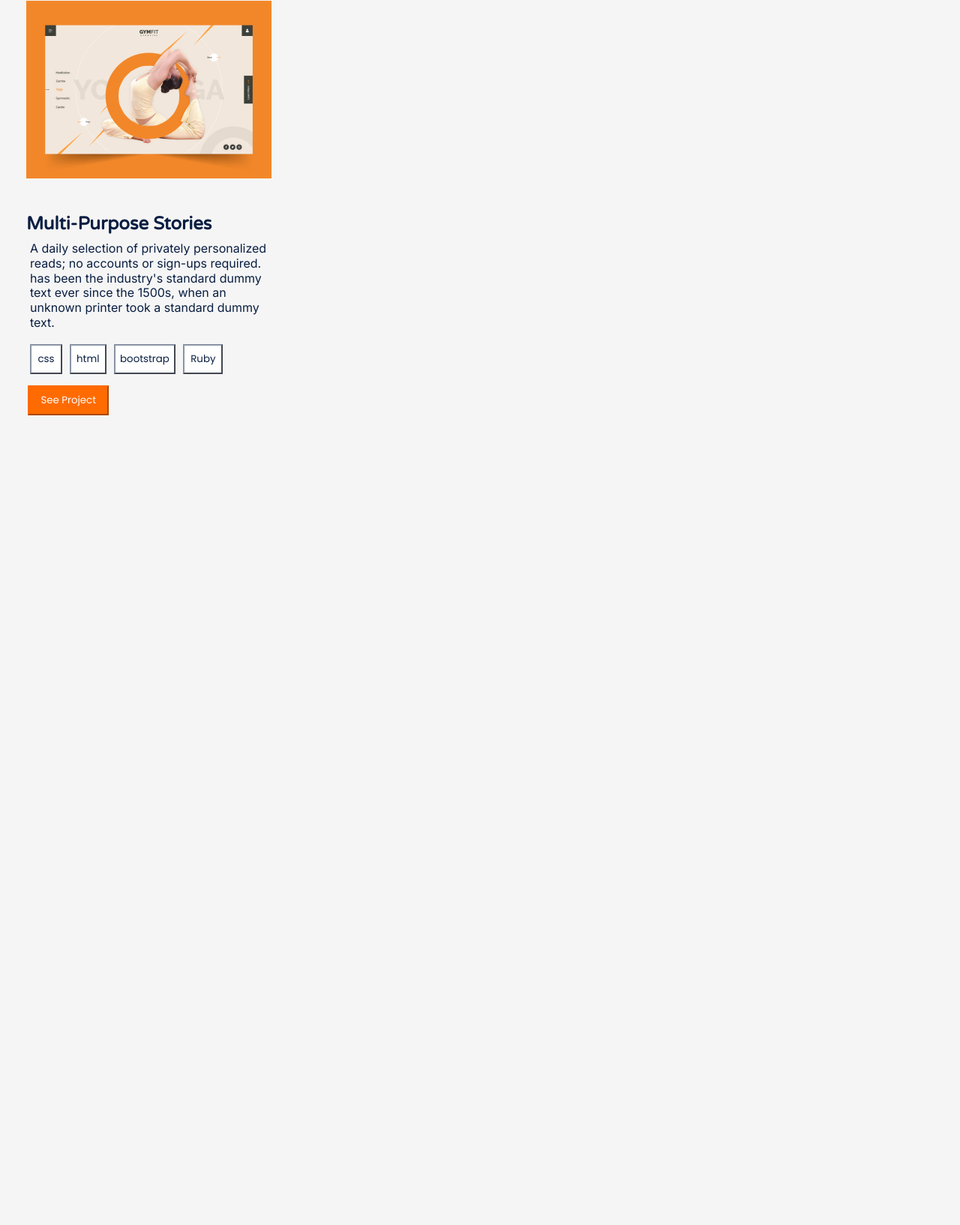
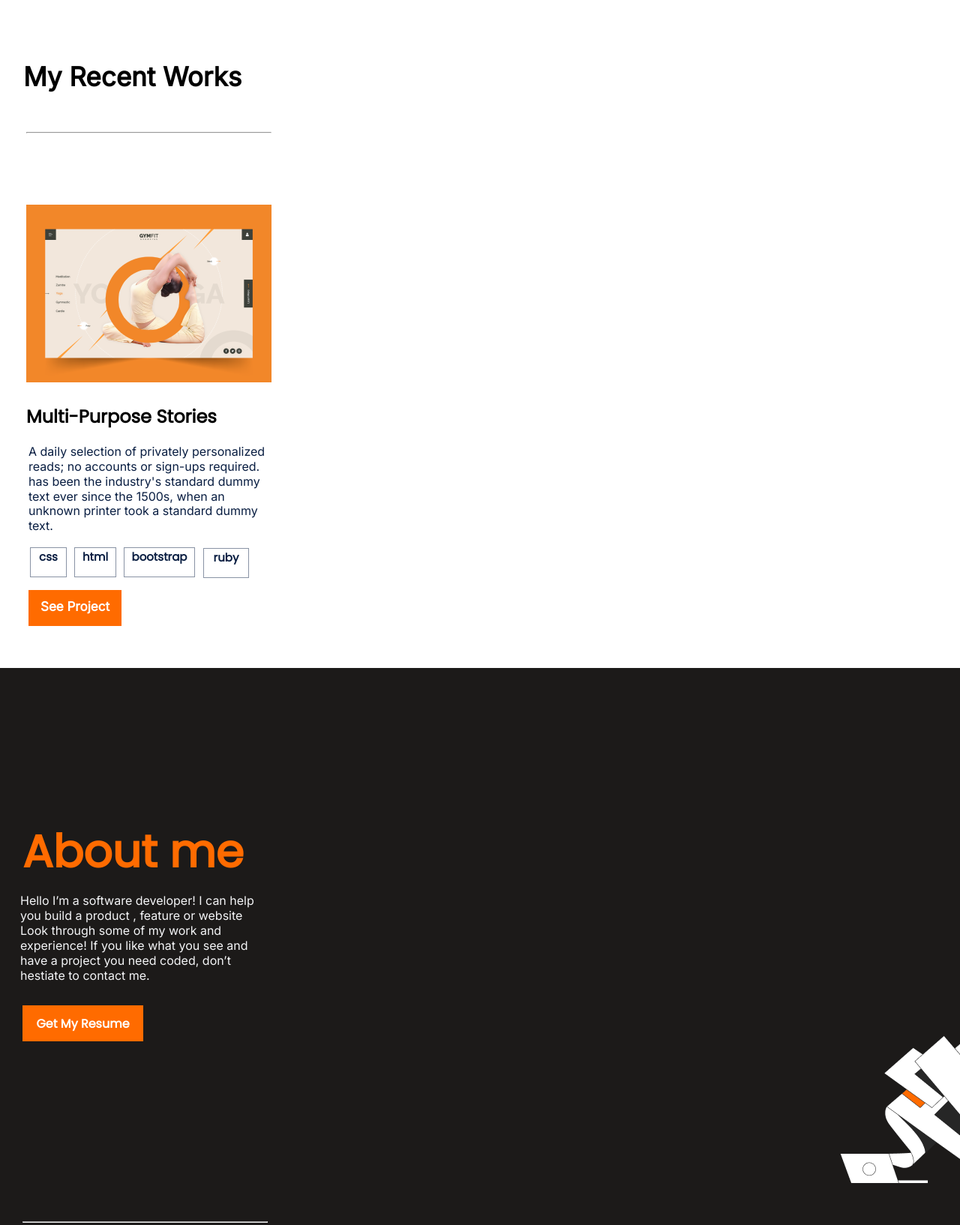
Before and after one commit to posh101/My-Portfolio, a website: page index.html in a window 1280 px wide. Shown: the part 791-2425 px from the top of the page at 75% size. Before the commit the page ends 1345 px from the top, so only its background shows below. Drawn offline with Linux system fonts and the light colour scheme.

Commit message:
Created a portfolio with html and css and also add linters.

```diff
--- a/index.html
+++ b/index.html
@@ -70,22 +70,17 @@
       </section>
 
       <section class="wrap">
-        <br>
-        <br>
-        <br>
-        <br>
-        <br>
-        <br>
-        <br>
-        <br>
-        <br>
 
-      <header>
-        <h1 class="heading">Multi-Purpose Stories</h1>
+      <header class="main-background">
+        <h1 class="main">My Recent Works</h1>
      </header>
 
-     <main>
-    <section>
+     <hr class="line" style="width:327px",  color: #212121; >
+
+     <main class="background2">
+
+      <h2 class="heading2">Multi-Purpose Stories</h2>
+
         <div>
     <p class="text">
         A daily selection of privately
@@ -97,19 +92,107 @@
     </p>
     </div>
 
-    <nav class="button">
-        <button class="button1" type="css">css</button>
-        <button class="button2" type="html">html</button>
-        <button class="button3" type="bootstrap">bootstrap</button>
-        <button class="button4" type="Ruby">Ruby</button>
-        <button class="button5" type="See Project">See Project</button>
-    </nav>
+    <div class="image"></div>
+
+  </main>
+
+  <section>
+
+    <div class="button">
+
+    <ul class="button">
+        <li class="css">css</li>
+        <li class=" html">html</li>
+        <li class="bootstrap">bootstrap</li>
+        <li class="button2">ruby</li>
+  </ul>
+    </div>
+
+    <div class="see-project">See Project</div>
 
     </section>
-    </section>
 
-    </main>
+  </section>
 
+  <section class="black">
+
+<header class="about">
+  <h1>About me</h1>
+</header>
+
+<main>
+
+<div>
+  <p class="about-me-text">
+    Hello I’m a software developer! I can help <br>
+    you build a product , feature or website  <br>
+    Look through some of my work and <br>
+    experience! If you like what you see and <br>
+     have a project you need coded, don’t <br>
+      hestiate to contact me. <br>
+  </p>
+
+</div>
+
+</main>
+
+<div>
+
+  <ul>
+    <li class="resume">Get My Resume</li>
+  </ul>
+</div>
+
+<hr class="line2" style="width:327px", color: #fff; >
+</section>
+
+<section class="begining">
+
+<Header class="lang3">
+
+</Header>
+
+<main>
+
+<div class="prog-lang">
+
+  <ul>
+    <li class="lang4">Language</li>
+    <li class="lang5">Javascript</li>
+    <li class="lang6">Ruby</li>
+    <li class="lang7">Html</li>
+    <li class="lang8">Css</li>
+  </ul>
+</div>
+
+<div class="pro-lang2">
+
+  <ul>
+    <li class="frame">Frameworks</li>
+    <li class="strap">Bootstrap</li>
+    <li class="rails">Ruby on Rails</li>
+    <li class="rsp">RSPec</li>
+    <li class="sel">Selenium</li>
+  </ul>
+</div>
+
+<div class="pro-lang3">
+
+  <ul>
+
+    <li class="skill">Skills</li>
+    <li class="code">Codekit</li>
+    <li class="git">Github</li>
+    <li class="code1">Codepen</li>
+    <li class="lab">Gitlab</li>
+    <li class="ter">Terminal</li>
+  </ul>
+</div>
+
+</main>
+
+</section>
 
 </body>
+
 </html>
--- a/style.css
+++ b/style.css
@@ -103,12 +103,21 @@ body {
   line-height: 67px;
 }
 
+.main-background {
+  background-color: white;
+}
+
 .wrap {
+  height: 1000px;
+  width: 375;
+  padding-bottom: 10px;
+  background: white;
   background-image: url(./images/placeholder.png);
   background-repeat: no-repeat;
   background-position: 35px;
-  background-size: auto;
+  background-size: auto, 700px;
   background-attachment: scroll;
+  padding-top: 190px;
 }
 
 .heading {
@@ -124,6 +133,7 @@ body {
 }
 
 .text {
+  background: white;
   color: #091e42;
   font-family: 'Inter', sans-serif;
   font-size: 16px;
@@ -131,10 +141,34 @@ body {
   height: 147px;
   line-height: 124%;
   position: relative;
-  left: 40px;
-  top: 180px;
+  left: 38px;
+  top: 350px;
   align-self: auto;
   display: block;
+}
+
+.heading2 {
+  background: white;
+  position: relative;
+  top: 330px;
+  left: 35px;
+}
+
+.main {
+  font-family: 'Inter', sans-serif;
+  width: 327px;
+  font-size: 35px;
+  height: 83px;
+  padding-bottom: 125px;
+  padding-left: 31px;
+}
+
+.line {
+  width: 327;
+  color: #212121;
+  position: relative;
+  left: 35px;
+  bottom: 30px;
 }
 
 .intro {
@@ -142,67 +176,299 @@ body {
   align-items: center;
   justify-content: center;
   padding-top: 45px;
+  background: white;
 }
 
 .button {
   display: flex;
-  gap: 10px;
-  row-gap: 10px;
+  font-family: 'Inter', sans-serif;
+  font-size: 15px;
+  font-weight: bolder;
+  color: #091e42;
+  list-style-type: none;
   position: relative;
   top: 170px;
-  height: 60px;
-  width: 375px;
+  left: 20px;
+  gap: 10px;
+  height: 277px;
+  width: 754px;
+}
+
+.css {
+  flex-wrap: wrap;
+  height: 40px;
+  width: 49px;
+  background-color: white;
+  border: 1px solid #8993a4;
+  text-align: center;
+}
+
+.html {
+  width: 56px;
+  height: 40px;
+  background-color: white;
+  border: 1px solid #8993a4;
+  text-align: center;
+}
+
+.bootstrap {
+  width: 95px;
+  height: 40px;
+  background-color: white;
+  border: 1px solid #8993a4;
+  text-align: center;
+}
+
+.button2 {
+  width: 61px;
+  height: 40px;
+  margin: 1px;
+  background-color: white;
+  border: 1px solid #8993a4;
+  text-align: center;
+}
+
+.see-project {
+  font-family: 'Inter', sans-serif;
+  font-size: 17px;
+  font-weight: bolder;
+  text-align: center;
+  color: white;
+  gap: 10px;
+  padding: 12px;
+  position: relative;
+  top: 120px;
+  left: 38px;
+  width: 124px;
+  height: 48px;
+  background-color: #ff6b00;
+}
+
+.black {
+  height: 750px;
+  background-color: #1c1a19;
+  padding-top: 200px;
+  background-image: url(./images/Frame.png);
+  background-repeat: no-repeat;
+  background-position: 100% 90%;
+}
+
+.about {
+  font-family: 'Crete Round', serif;
+  font-size: 40px;
+  color: #ff6b00;
+  width: 327px;
+  height: 79px;
+  position: relative;
+  left: 30px;
+  padding-bottom: 100px;
+}
+
+.about-me-text {
+  font-family: 'Inter', sans-serif;
+  font-size: 16px;
+  font-style: normal;
+  padding-bottom: 150px;
+  text-overflow: clip;
+  padding-left: 27px;
+  color: #f4f5f7;
+}
+
+.resume {
+  font-style: 'Inter', sans-serif;
+  font-weight: bolder;
+  color: white;
+  height: 48px;
+  width: 161px;
+  background-color: #ff6b00;
+  gap: 36px;
+  position: relative;
+  left: 30px;
+  bottom: 120px;
+  display: flex;
+  align-items: center;
   justify-content: center;
+}
+
+.line2 {
+  position: relative;
+  left: 30px;
+  top: 120px;
+}
+
+.begining {
+  height: 1300px;
+  background: #1c1a19;
+}
+
+.prog-lang {
+  font-family: 'Inter', sans-serif;
+  list-style-type: none;
+  padding-left: 100px;
+  padding-top: 100px;
+  gap: 200px;
+  color: #fff;
+}
+
+.lang4 {
+  font-size: 32px;
+  width: 115px;
+  margin-bottom: 50px;
+  list-style-image: url(./images/Rectangle.png);
+  font-weight: bolder;
+}
+
+.lang5 {
+  list-style-type: none;
+  font-family: 'Inter', sans-serif;
+  font-size: 22px;
+  position: relative;
+  bottom: 20px;
+  left: 22px;
+}
+
+.lang6 {
+  list-style-type: none;
+  font-family: 'Inter', sans-serif;
+  font-size: 22px;
+  position: relative;
+  top: 20px;
+  left: 45px;
+}
+
+.lang7 {
+  list-style-type: none;
+  font-family: 'Inter', sans-serif;
+  font-size: 22px;
+  position: relative;
+  top: 45px;
+  left: 42px;
+}
+
+.lang8 {
+  list-style-type: none;
+  font-family: 'Inter', sans-serif;
+  font-size: 22px;
+  position: relative;
+  top: 70px;
+  left: 45px;
+}
+
+.pro-lang2 {
+  padding-top: 100px;
+  padding-left: 80px;
+  list-style-type: none;
+  color: #fff;
+}
+
+.frame {
+  padding-right: 20px;
+  font-family: 'Inter', sans-serif;
+  font-weight: bolder;
+  width: 115px;
+  font-size: 32px;
+  list-style-image: url(./images/Rectangle\ 56.png);
+}
+
+.strap {
+  list-style-type: none;
+  font-family: 'Inter', sans-serif;
+  font-size: 22px;
+  position: relative;
+  top: 35px;
+  left: 45px;
+}
+
+.rails {
+  list-style-type: none;
+  font-family: 'Inter', sans-serif;
+  font-size: 22px;
+  position: relative;
+  top: 80px;
+  left: 25px;
+}
+
+.rsp {
+  list-style-type: none;
+  font-family: 'Inter', sans-serif;
+  font-size: 22px;
+  position: relative;
+  top: 125px;
+  left: 55px;
+}
+
+.sel {
+  list-style-type: none;
+  font-family: 'Inter', sans-serif;
+  font-size: 22px;
+  position: relative;
+  top: 170px;
   left: 40px;
 }
 
-.button1 {
-  height: 40px;
-  width: 49px;
-  stroke: solid;
-  color: #8993a4;
-  background: #ffff;
-  border-color: #8993a4;
-  -webkit-text-fill-color: #091e42;
+.pro-lang3 {
+  padding-top: 210px;
+  padding-left: 120px;
+  list-style-type: none;
+  color: #fff;
 }
 
-.button2 {
-  width: 56px;
-  height: 40px;
-  stroke: solid;
-  color: #8993a4;
-  background-color: #ffff;
-  border-color: #8993a4;
-  -webkit-text-fill-color: #091e42;
+.skill {
+  list-style-image: url(./images/circle.png);
+  font-family: 'Inter', sans-serif;
+  font-weight: bolder;
+  width: 115px;
+  font-size: 32px;
+  padding-left: 20px;
+  padding-bottom: 20px;
 }
 
-.button3 {
-  width: 95px;
-  height: 40px;
-  background-color: #ffff;
-  border-color: #8993a4;
-  color: #8993a4;
-  -webkit-text-fill-color: #091e42;
+.code {
+  list-style-type: none;
+  padding-left: 15px;
+  font-family: 'Inter', sans-serif;
+  width: 114px;
+  height: 24px;
+  font-size: 22px;
+  padding-top: 25px;
 }
 
-.button4 {
-  width: 61px;
-  height: 40px;
-  color: #8993a4;
-  background-color: #ffff;
-  stroke: solid;
-  border-color: #8993a4;
-  -webkit-text-fill-color: #091e42;
+.git {
+  list-style-type: none;
+  padding-left: 15px;
+  font-family: 'Inter', sans-serif;
+  width: 114px;
+  height: 24px;
+  font-size: 22px;
+  padding-top: 55px;
 }
 
-.button5 {
-  width: 124px;
-  height: 40px;
-  background-color: #ff6b00;
-  color: #fff;
-  border-color: #ff6b00;
-  align-self: flex-end;
-  position: relative;
-  top: 35px;
-  right: 270px;
+.code1 {
+  list-style-type: none;
+  padding-left: 5px;
+  font-family: 'Inter', sans-serif;
+  width: 114px;
+  height: 24px;
+  font-size: 22px;
+  padding-top: 55px;
 }
+
+.lab {
+  list-style-type: none;
+  padding-left: 16px;
+  font-family: 'Inter', sans-serif;
+  width: 114px;
+  height: 24px;
+  font-size: 22px;
+  padding-top: 55px;
+}
+
+.ter {
+  list-style-type: none;
+  padding-right: 16px;
+  font-family: 'Inter', sans-serif;
+  width: 114px;
+  height: 24px;
+  font-size: 22px;
+  padding-top: 55px;
+}
```
Also changed, not shown: images/Rectangle 56.png (added), images/Rectangle.png (added), images/circle.png (added), images/gradient.png (added).
